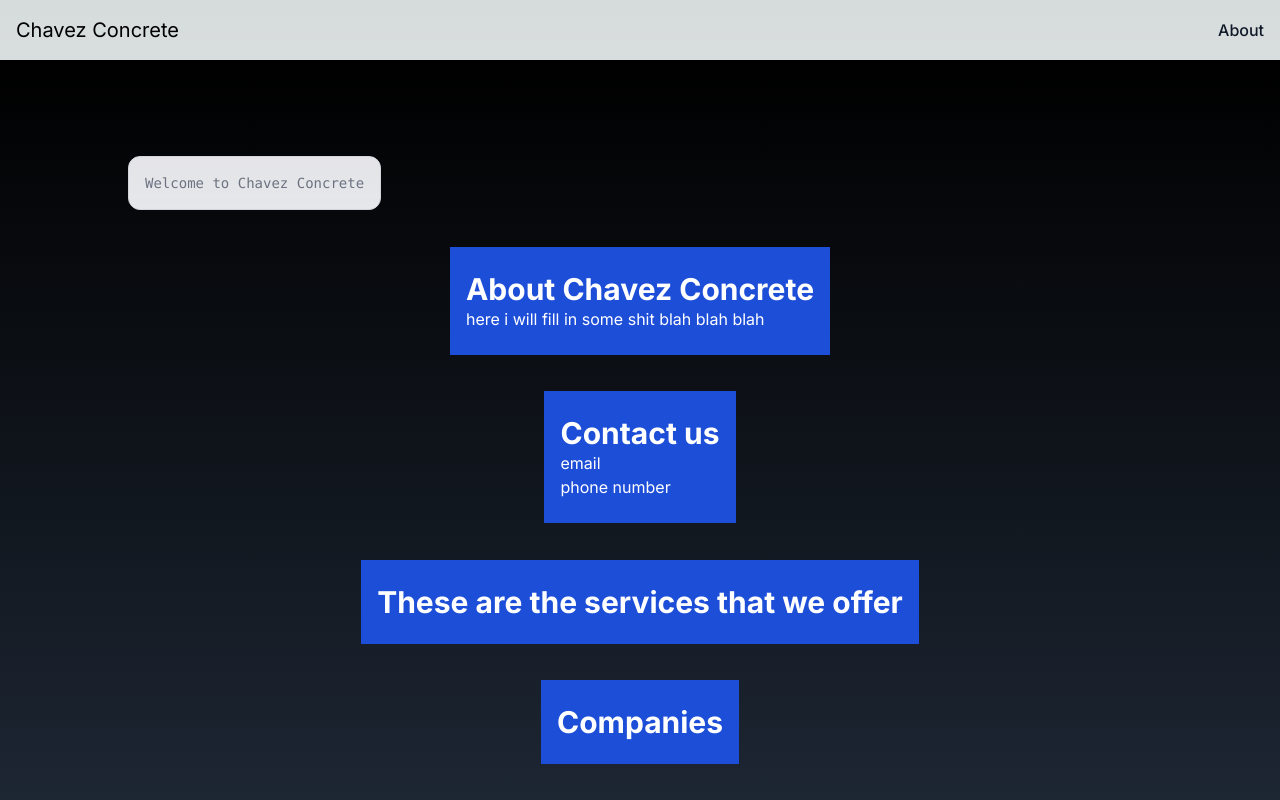
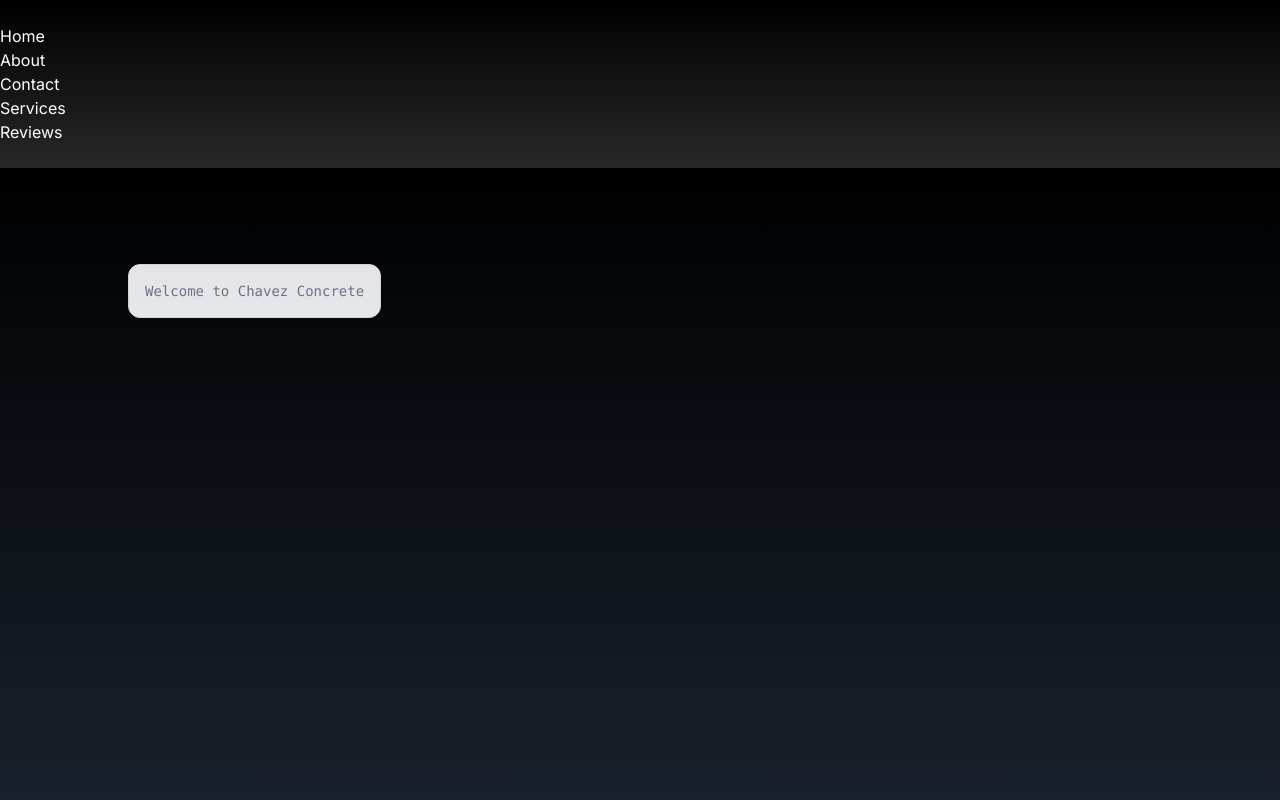
Before and after one commit to Ineschvz/ChavezConcrete-Website, a Next.js app in the folder chavezconcrete-page/: page / in a window 1280 px wide. Shown: the top 800 px of the page. Built offline with nearby package versions, Linux system fonts and the light colour scheme.

Commit message:
made changes to nav on layout.js

```diff
--- a/chavezconcrete-page/src/app/pages/aboutus.js
+++ b/chavezconcrete-page/src/app/about/page.js
@@ -1,4 +1,3 @@
-"use client";
 
 import React from "react";
 
--- /dev/null
+++ b/chavezconcrete-page/src/app/components/navbar.js
@@ -0,0 +1,32 @@
+"use client";
+
+import Link from "next/link";
+import React, { useState } from "react";
+
+
+
+const Navbar = () => {
+
+  return (
+    <div className="navbar bg-base-100 flex justify-between items-center p-4">
+    <div className="max-w-screen-xl">
+      <a className="btn btn-ghost normal-case text-xl">Chavez Concrete</a>
+    </div>
+    <div>
+      <ul className="flex space-x-4">
+        <li>
+          <Link href="/aboutus" legacyBehavior>
+            <a className="block py-2 px-3 text-gray-900 rounded hover:bg-gray-100 md:hover:bg-transparent md:border-0 md:hover:text-blue-700 md:p-0 dark:text-white md:dark:hover:text-blue-500 dark:hover:bg-gray-700 dark:hover:text-white md:dark:hover:bg-transparent cursor-pointer capitalize font-medium">
+              About
+            </a>
+          </Link>
+        </li>
+      </ul>
+    </div>
+  </div>
+
+  );
+};
+
+
+export default Navbar;
--- a/chavezconcrete-page/src/app/componets/navbar.js
+++ /dev/null
@@ -1,32 +0,0 @@
-"use client";
-
-import Link from "next/link";
-import React, { useState } from "react";
-
-
-
-const Navbar = () => {
-
-  return (
-
-<div className='navbar bg-base-100 flex justify-between items-center p-4 '>
-      <div className= "max-w-screen-xl">
-        <a className="btn btn-ghost normal-case text-xl">Chavez Concrete</a>
-      </div>
-      <div className="">
-        <ul className="flex space-x-4">
-          <li>
-            <Link href ='/aboutus'>
-            <a className="block py-2 px-3 text-gray-900 rounded hover:bg-gray-100 md:hover:bg-transparent md:border-0 md:hover:text-blue-700 md:p-0 dark:text-white md:dark:hover:text-blue-500 dark:hover:bg-gray-700 dark:hover:text-white md:dark:hover:bg-transparent cursor-pointer capitalize font-medium ">
-               About </a>
-            </Link>
-            </li>
-        </ul>
-      </div>
-    </div>
-
-  );
-};
-
-
-export default Navbar;
--- a/chavezconcrete-page/src/app/layout.js
+++ b/chavezconcrete-page/src/app/layout.js
@@ -1,9 +1,10 @@
 import { Inter } from "next/font/google";
 import "./globals.css";
-import Navbar from "./componets/navbar";
-import Footer from "./componets/footer"
+import Navbar from "./components/navbar"
+import Footer from "./components/footer";
+import Link from "next/link";
+
 const inter = Inter({ subsets: ["latin"] });
-
 
 export const metadata = {
   title: "Chavez Concrete Website",
@@ -13,10 +14,32 @@ export const metadata = {
 export default function RootLayout({ children }) {
   return (
     <html lang="en">
-      <body className={inter.className}>
-        <Navbar/>
-        {children}
-        <Footer/>
+      <body className={`${inter.className} bg-black text-white`}>
+        <header className="py-6">
+          <nav className="container">
+            <ul className="flex-gap-6">
+              <li>
+                <Link href= "/"> Home </Link>
+              </li>
+              <li>
+                <Link href= "/about"> About </Link>
+              </li>
+              <li>
+                <Link href= "/contact"> Contact </Link>
+              </li>
+              <li>
+                <Link href= "/services"> Services </Link>
+              </li>
+              <li>
+                <Link href= "/testimonials"> Reviews </Link>
+              </li>
+            </ul>
+          </nav>
+        </header>
+
+        <main> {children} </main>
+
+        <Footer />
       </body>
     </html>
   );
--- a/chavezconcrete-page/src/app/page.js
+++ b/chavezconcrete-page/src/app/page.js
@@ -1,8 +1,5 @@
 import Image from "next/image";
-import About from "./pages/aboutus"
-import Contact from "./pages/contact";
-import Services from "./pages/services";
-import Testimonials from "./pages/testimonials";
+
 
 
 export default function Home() {
@@ -13,10 +10,7 @@ export default function Home() {
           Welcome to Chavez Concrete
         </p>
       </div>
-      <About/>
-      <Contact/>
-      <Services/>
-      <Testimonials/>
+
 
     </main>
   );
--- a/chavezconcrete-page/src/app/pages/testimonials.js
+++ b/chavezconcrete-page/src/app/testimonials/page.js
@@ -6,7 +6,6 @@ const Testimonials = () => {
             <header className="bg-blue-700 text-white py-6">
           <div className="container mx-auto px-4">
             <h1 className="text-3xl font-bold"> Companies </h1>
-
           </div>
         </header>
         </div>
```
Also changed, not shown: chavezconcrete-page/src/app/components/footer.js (renamed from chavezconcrete-page/src/app/componets/footer.js), chavezconcrete-page/src/app/contact/page.js (renamed from chavezconcrete-page/src/app/pages/contact.js), chavezconcrete-page/src/app/services/page.js (renamed from chavezconcrete-page/src/app/pages/services.js).
